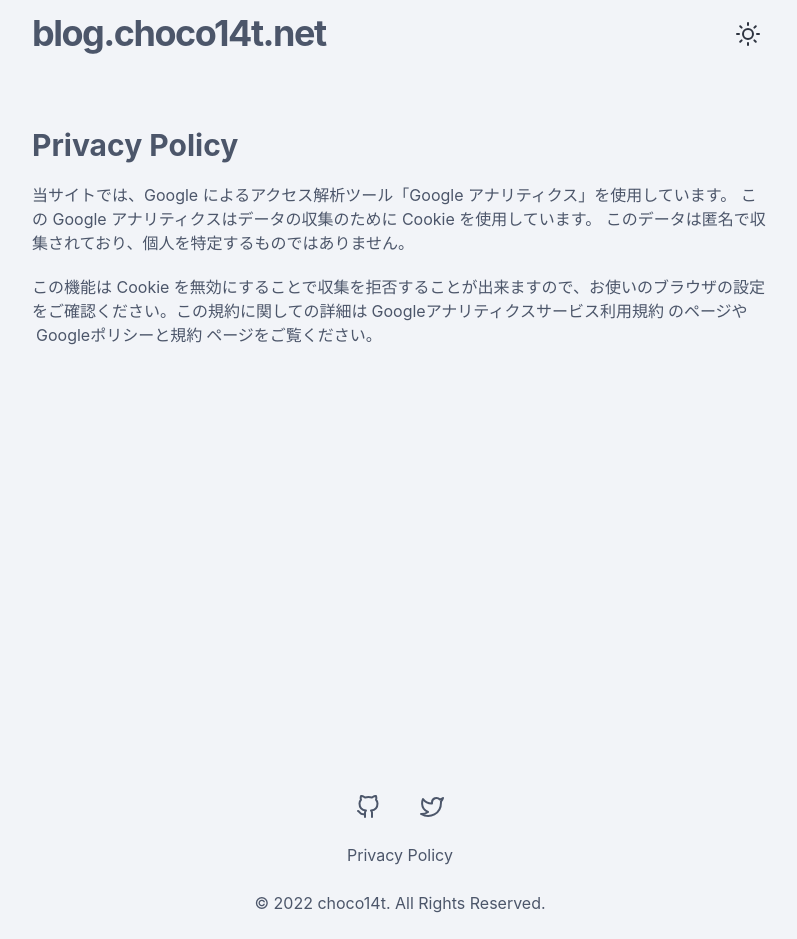
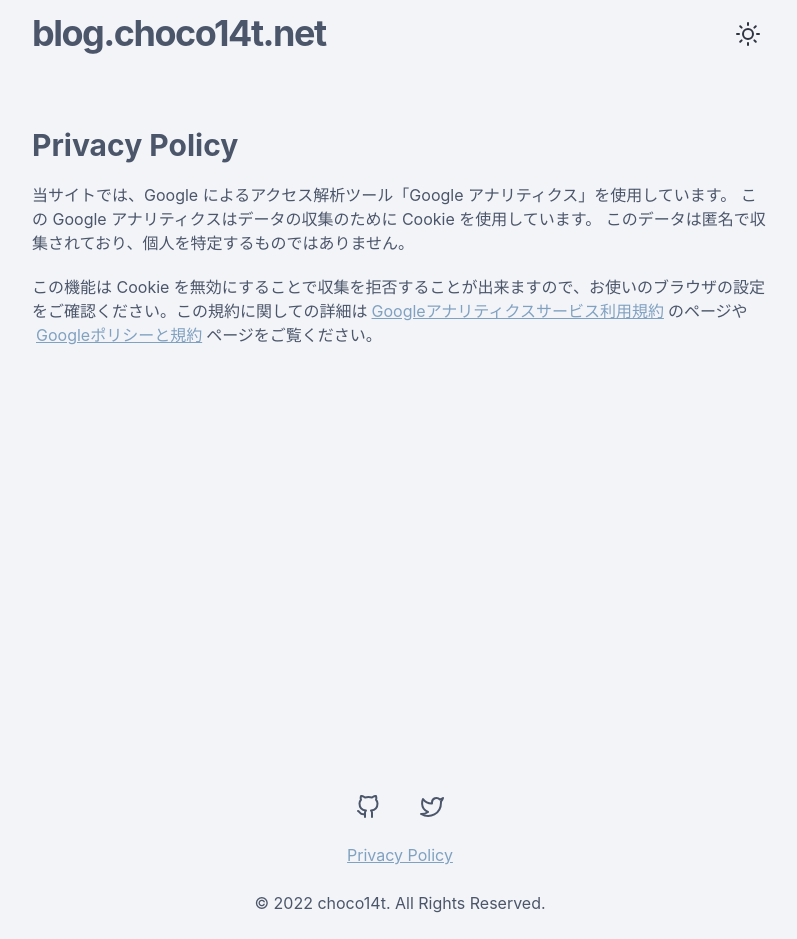
Before and after one commit to choco14t/blog.choco14t.net, a Next.js app: page /policy in a window 1280 px wide. Shown: the whole page, without its empty margins (240-1037 px from the left). Built offline with nearby package versions, Linux system fonts and the light colour scheme.

Commit message:
style: modify baseStyle of Chakra Link

```diff
--- a/components/footer.tsx
+++ b/components/footer.tsx
@@ -1,6 +1,7 @@
 import NextLink from 'next/link'
 import { FiGithub, FiTwitter } from 'react-icons/fi'
-import { Box, Container, Flex, Link } from '@chakra-ui/react'
+import { Box, Container, Flex, Link, useColorModeValue } from '@chakra-ui/react'
+import NordTheme from '../lib/nord-theme'
 
 const Footer = () => {
   return (
@@ -10,6 +11,10 @@ const Footer = () => {
           href="https://github.com/choco14t"
           target="_blank"
           rel="noopener noreferrer"
+          color={useColorModeValue(NordTheme.nord3, NordTheme.nord6)}
+          _hover={{
+            color: useColorModeValue(NordTheme.nord9, NordTheme.nord14),
+          }}
         >
           <FiGithub size="1.5em" />
         </Link>
@@ -17,13 +22,17 @@ const Footer = () => {
           href="https://twitter.com/choco14t"
           target="_blank"
           rel="noopener noreferrer"
+          color={useColorModeValue(NordTheme.nord3, NordTheme.nord6)}
+          _hover={{
+            color: useColorModeValue(NordTheme.nord9, NordTheme.nord14),
+          }}
         >
           <FiTwitter size="1.5em" />
         </Link>
       </Flex>
       <Box textAlign="center" mt={6}>
-        <NextLink href="/policy">
-          <a>Privacy Policy</a>
+        <NextLink href="/policy" passHref>
+          <Link>Privacy Policy</Link>
         </NextLink>
       </Box>
       <Box textAlign="center" mt={6}>
--- a/components/post-preview.tsx
+++ b/components/post-preview.tsx
@@ -21,6 +21,8 @@ const PostPreview = ({ title, date, slug }: Props) => {
     <NextLink as={`/posts/${slug}`} href="/posts/[slug]" passHref>
       <Link
         rounded={'md'}
+        color={useColorModeValue(NordTheme.nord3, NordTheme.nord6)}
+        textDecoration="none"
         _hover={{
           textDecoration: 'none',
         }}
--- a/lib/theme.ts
+++ b/lib/theme.ts
@@ -9,11 +9,10 @@ const config: ThemeConfig = {
 
 const components: ThemeComponents = {
   Link: {
-    baseStyle: {
-      _hover: {
-        color: NordTheme.nord14,
-      },
-    },
+    baseStyle: (props) => ({
+      color: mode(NordTheme.nord9, NordTheme.nord14)(props),
+      textDecoration: 'underline',
+    }),
   },
   Text: {
     baseStyle: (props) => ({
```
